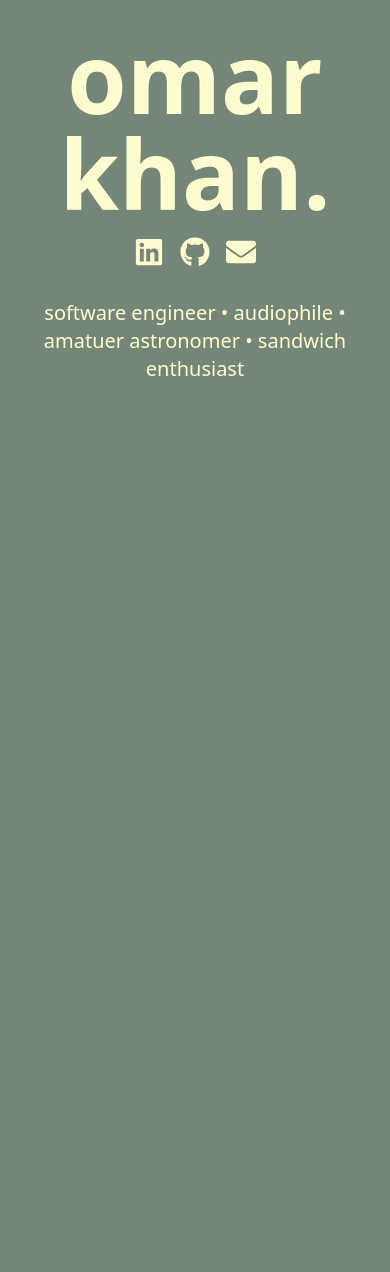
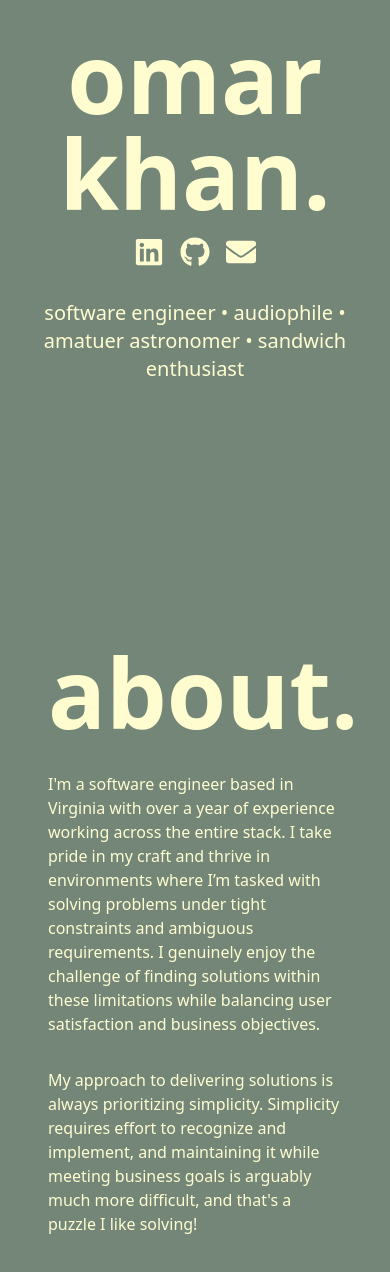
Before and after one commit to ris-tlp/ris-tlp.github.io, a React (Vite) app: page / in a window 390 px wide. Shown: the part 248-1520 px from the top of the page. Built offline with nearby package versions, Linux system fonts and the light colour scheme.

Commit message:
add a few about me sentences

```diff
--- a/src/App.tsx
+++ b/src/App.tsx
@@ -1,5 +1,6 @@
 import Navbar from "./components/Navbar";
 import Hero from "./components/Hero";
+import About from "./components/About";
 import "./App.css";
 
 export default function App() {
@@ -9,7 +10,9 @@ export default function App() {
 
       <Hero />
 
-      <div className="h-[200vh] bg-sage-green"></div>
+      <About />
+
+      {/* <div className="h-[200vh] bg-sage-green"></div> */}
     </>
   );
 }
--- /dev/null
+++ b/src/components/About.tsx
@@ -0,0 +1,67 @@
+export default function About() {
+    let aboutMeItems: string[] = [
+        "I'm a software engineer passionate about building scalable, reliable solutions that make an impact. With experience across both backend and frontend development, I thrive in creating seamless, data-driven applications that support long-term sustainability.",
+        "I enjoy diving deep into new technologies, constantly learning and applying creative problem-solving techniques to complex challenges. Whether it’s optimizing performance or exploring new frameworks, I’m always looking to improve and refine my craft.",
+        "Outside of coding, I’m an avid amateur astronomer, integrating my personal interests into projects, like developing an observation tracker to enhance my telescope experiences. When I’m not stargazing, I love staying active, whether it’s through hiking, exploring the outdoors, or diving into new books.",
+        "Throughout my career, I’ve worked closely with multidisciplinary teams, including engineers, designers, and government agencies, to drive impactful, data-driven projects. I take pride in fostering collaboration and working towards solutions that align with both technical goals and business objectives.",
+        "I'm always eager to mentor early-career developers, sharing my experiences and helping them navigate the complexities of the tech world. I believe in empowering others and creating an environment where learning and growth are prioritized.",
+        "As an engineer, I’m deeply invested in making an impact not just within the code I write, but in the broader mission of the projects I work on. I recognize technology is a means to an end, but a powerful one.",
+        "I’m passionate about developing solutions that have a lasting impact, especially in areas that contribute to sustainability and efficiency. I enjoy the challenge of working in dynamic environments where innovation and practicality meet."
+    ];
+
+    aboutMeItems = [
+        "I'm a software engineer based in Virginia with over a year of experience working across the entire stack. I take pride in my craft and thrive in environments where I’m tasked with solving problems under tight constraints and ambiguous requirements.  I genuinely enjoy the challenge of finding solutions within these limitations while balancing user satisfaction and business objectives.",
+        // "Throughout my career, I’ve worked closely with multidisciplinary teams, including engineers from other disciplines, designers, and government agencies, to drive impactful, data-driven projects. I take pride in fostering collaboration and working towards solutions that align with both technical goals and business objectives.",
+        // "I enjoy diving deep into new technologies, constantly learning and applying creative problem-solving techniques to complex challenges. Whether it’s optimizing performance or exploring new frameworks, I’m always looking to improve and refine my craft.",
+        "My approach to delivering solutions is always prioritizing simplicity. Simplicity requires effort to recognize and implement, and maintaining it while meeting business goals is arguably much more difficult, and that's a puzzle I like solving!"
+
+
+    ]
+
+
+    return (
+        <>
+            <section className="container p-4 h-screen">
+                <div className="flex flex-col space-y-8">
+                    <h1 className="text-8xl font-bold text-center md:text-start">about.</h1>
+                    <div className="grid md:grid-cols-2 gap-8 max-w-5xl mx-auto">
+                        <div className="space-y-8">
+                            <p className="text-start">{aboutMeItems[0]}</p>
+                        </div>
+                        <div className="md:mt-32">
+                            <p className="text-start">{aboutMeItems[1]}</p>
+                        </div>
+                    </div>
+
+                    <div className="grid md:grid-cols-2 gap-8 max-w-5xl mx-auto">
+                        <div className="space-y-8">
+                            <p className="text-start">{aboutMeItems[2]}</p>
+                        </div>
+                        <div className="md:mt-32">
+                            <p>{aboutMeItems[3]}</p>
+                        </div>
+                    </div>
+
+                    <div className="grid md:grid-cols-2 gap-8 max-w-5xl mx-auto">
+                        <div className="space-y-8">
+                            <p>{aboutMeItems[4]}</p>
+                        </div>
+                        <div className="md:mt-32">
+                            <p>{aboutMeItems[5]}</p>
+                        </div>
+                    </div>
+
+                    <div className="grid md:grid-cols-2 gap-8 max-w-5xl mx-auto">
+                        <div className="space-y-8">
+                            <p>{aboutMeItems[6]}</p>
+                        </div>
+                        <div className="md:mt-32">
+                            <p>{aboutMeItems[7]}</p>
+                        </div>
+                    </div>
+
+                </div>
+            </section>
+        </>
+    )
+}
```
